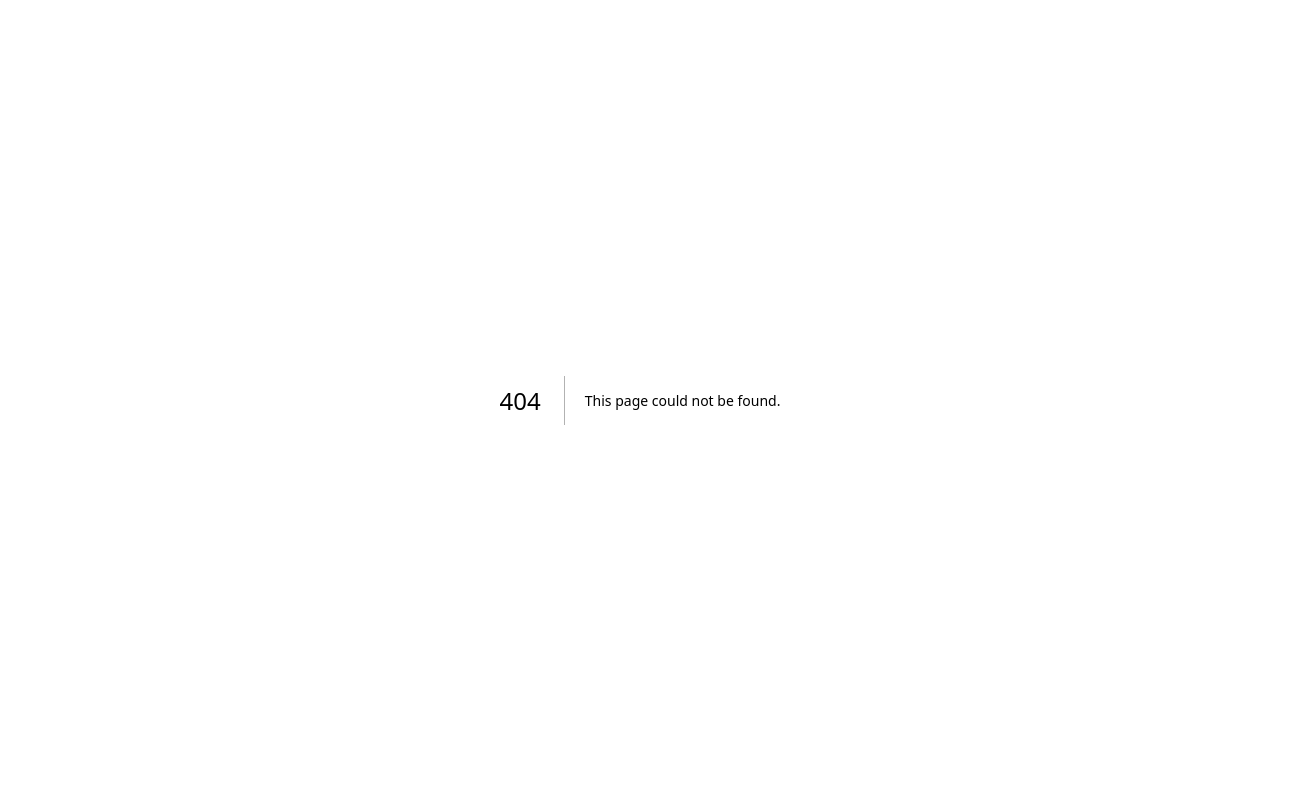
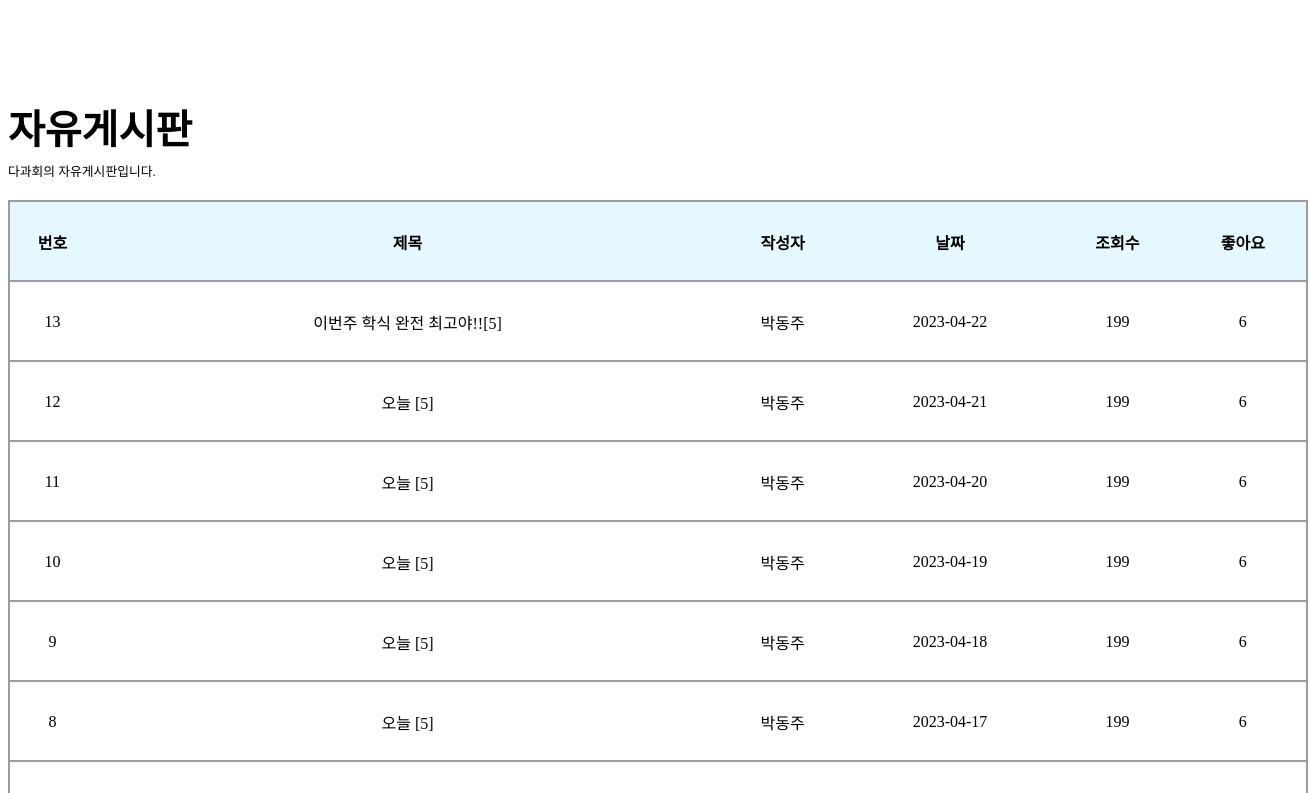
Before and after one commit to KyoungYoung/Hansei-meeting-WebApp, a Next.js app in the folder Frontend/: page /board in a window 1280 px wide. Before the commit this address had no page. Shown: the top 793 px of the page, 1308 px wide, since content can reach past the window. Built offline with nearby package versions, Linux system fonts and the light colour scheme.

Commit message:
보드폴더 추가

```diff
--- /dev/null
+++ b/Frontend/src/pages/board/index.tsx
@@ -0,0 +1,10 @@
+import Board from "@/components/Board";
+
+
+export default function Home() {
+  return (
+    <>
+ <Board/>
+    </>
+  )
+}
--- a/Frontend/src/pages/index.tsx
+++ b/Frontend/src/pages/index.tsx
@@ -16,5 +16,3 @@ export default function Home() {
     </>
   )
 }
-
-export default Main ;
```
